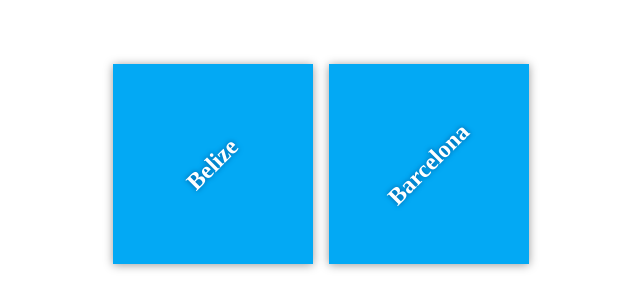
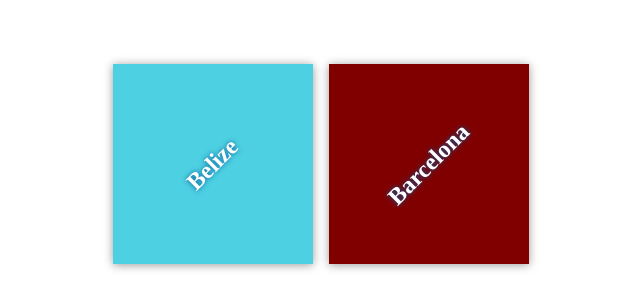
Before and after one commit to FOFANA12/my-travel-plans, a plain HTML site: page index.html in a window 1280 px wide. Shown: the part 236-544 px from the top of the page, without its empty margins (319-959 px from the left). Drawn offline with Linux system fonts and the light colour scheme.

Commit message:
Style destinations

```diff
--- a/css/app.css
+++ b/css/app.css
@@ -14,7 +14,6 @@
     margin: 0;
     height: 100%;
 }
-
 .container {
     margin: auto;
     padding: 1em;
@@ -46,10 +45,10 @@
     text-shadow: 0 0 5px #01579b;
 }
 
-#florida {
-    background-color: #03a9f4;
+#belize {
+    background-color: #4dd0e1;
 }
 
-#paris {
-    background-color: #d32f2f;
+#barcelona {
+    background-color: #800000;
 }
```
